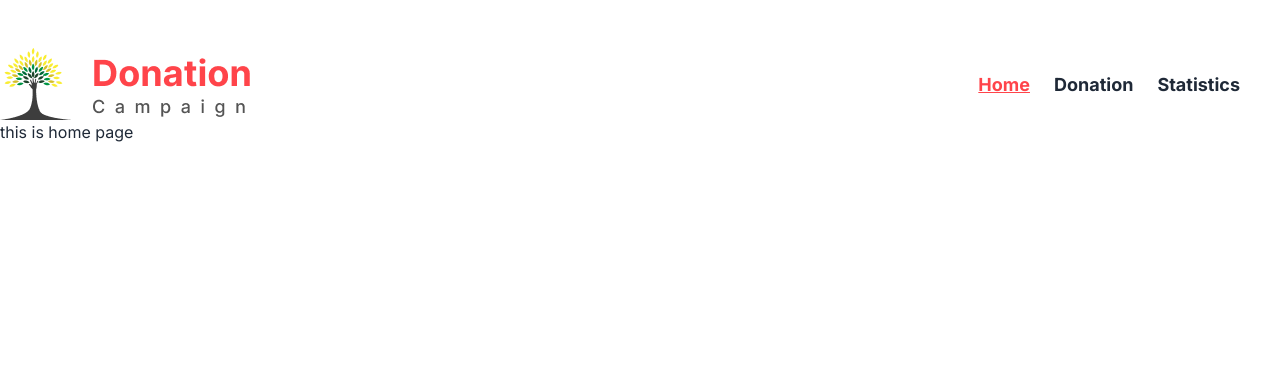
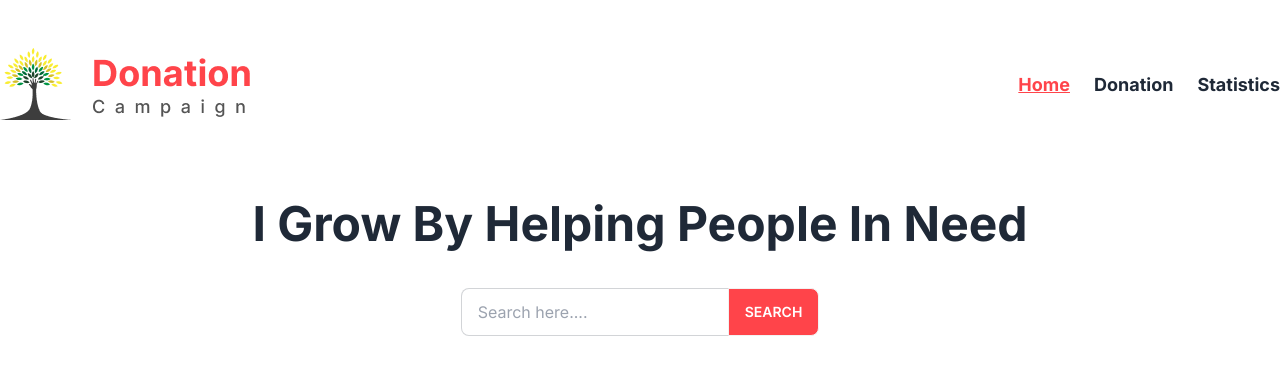
Before and after one commit to alrakib1/donation-campaign, a React (Vite) app: page / in a window 1280 px wide. Shown: the top 374 px of the page. Built offline with nearby package versions, Linux system fonts and the light colour scheme.

Commit message:
search bar completed

```diff
--- a/src/Components/Home/Home.jsx
+++ b/src/Components/Home/Home.jsx
@@ -1,8 +1,9 @@
+import Search from "../Search Bar/Search";
 
 const Home = () => {
     return (
         <div>
-            <h3>this is home page</h3>
+            <Search></Search>
         </div>
     );
 };
--- a/src/Components/NavBar/Nav.jsx
+++ b/src/Components/NavBar/Nav.jsx
@@ -8,7 +8,7 @@ const Nav = () => {
             <img src="../../../src/assets/Logo.png" alt=""/>
         </div>
         <div>
-        <ul className="flex gap-6 mr-10">
+        <ul className="flex gap-6">
             <li>
               <NavLink to='/'>Home</NavLink>
             </li>
--- /dev/null
+++ b/src/Components/Search Bar/Search.jsx
@@ -0,0 +1,20 @@
+const Search = () => {
+  return (
+    <div>
+      <div className="text-center container mx-auto">
+        <h3 className="text-3xl md:text-5xl font-bold mt-20 mb-10">
+          I Grow By Helping People In Need
+        </h3>
+        <div className="join">
+          <input
+            className="input input-bordered join-item"
+            placeholder="Search here...."
+          />
+          <button className="btn join-item bg-[#FF444A] text-white">Search</button>
+        </div>
+      </div>
+    </div>
+  );
+};
+
+export default Search;
```
